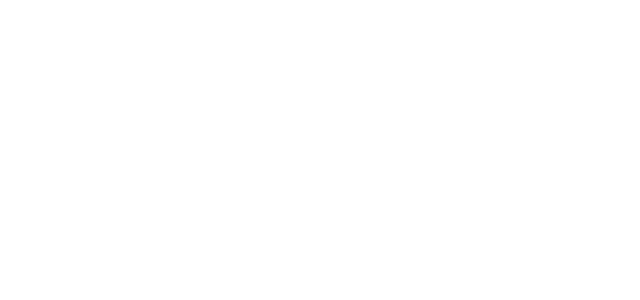
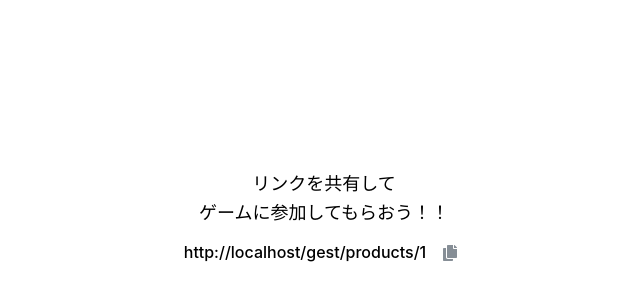
Before and after one commit to Team-1-myTreasure/myTreasure, a React (Vite) app in the folder frontend/: page /host/products/1/shareurl in a window 1280 px wide. Before the commit this address had no page. Shown: the part 176-476 px from the top of the page, without its empty margins (316-956 px from the left). Built offline with nearby package versions, Linux system fonts and the light colour scheme.

Commit message:
実際に共有するURLの作成
Co-authored-by: Ichihara-Soma <Ichihara-Soma@users.noreply.github.com>

```diff
--- a/frontend/src/App.jsx
+++ b/frontend/src/App.jsx
@@ -20,8 +20,8 @@
           <Route path="host">
             <Route path="allproducts" element={<AllProducts />} />
             <Route path="createproduct" element={<CreateProduct />} />
-            <Route path="problemdetail" element={<ProblemDetail />} />
-            <Route path="shareurl" element={<ShareUrl />} />
+            <Route path="products/:productId/problemdetail" element={<ProblemDetail />} />
+            <Route path="products/:productId/shareurl" element={<ShareUrl />} />
             <Route path="signupPage" element={<SignupPage />} />
             <Route path="signinPage" element={<SigninPage />} />
           </Route>
--- a/frontend/src/components/ProblemForm.jsx
+++ b/frontend/src/components/ProblemForm.jsx
@@ -1,11 +1,8 @@
 import { Button, Group, TextInput, Stack } from "@mantine/core";
 import { useForm } from "@mantine/form";
-import { useNavigate } from "react-router-dom";
-
 
 export const ProblemForm = (props) => {
   const { onSubmit } = props;
-  const navigate = useNavigate();
   const form = useForm({
     mode: "uncontrolled",
     initialValues: {
@@ -53,7 +50,7 @@
       </Stack>
 
       <Group justify="flex-end" mt="md">
-        <Button type="submit" fullWidth variant="outline" color="indigo" onClick={() => navigate("/host/shareurl")}>
+        <Button type="submit" fullWidth variant="outline" color="indigo">
           問題設定を終了
         </Button>
       </Group>
--- a/frontend/src/pages/CreateProduct.jsx
+++ b/frontend/src/pages/CreateProduct.jsx
@@ -1,16 +1,9 @@
 import { Link, useNavigate } from "react-router-dom";
-import { useState, useEffect } from "react";
+import { useState } from "react";
 
 export const CreateProduct = () => {
   const [title, setTitle] = useState("");
-  const [productId, setProductId] = useState();
   const navigate = useNavigate();
-
-  useEffect(() => {
-    if (productId !== undefined) {
-      navigate("/host/problemdetail", { state: { productId: productId } });
-    }
-  }, [productId]);
 
   return (
     <>
@@ -32,7 +25,8 @@
             body: JSON.stringify({ host_id: 1, product_name: title }),
           });
           const targetId = await res.json();
-          setProductId(targetId[0].product_id);
+          // TODO:本来は/host/{userName}/products/{productId}/problemdetail
+          navigate(`/host/products/${targetId[0].product_id}/problemdetail`);
           console.log("targetId: ", targetId[0].product_id);
         }}
       >
--- a/frontend/src/pages/ProblemDetail.jsx
+++ b/frontend/src/pages/ProblemDetail.jsx
@@ -1,5 +1,5 @@
 /* eslint-disable no-unused-vars */
-import { useLocation } from "react-router-dom";
+import { useParams, useNavigate } from "react-router-dom";
 import { useState } from "react";
 import { Map } from "../components/Map";
 import { createContext } from "react";
@@ -8,8 +8,10 @@
 export const locationContext = createContext();
 
 export const ProblemDetail = () => {
-  const location = useLocation();
-  const productId = location.state.productId;
+  // const location = useLocation();
+  // const productId = location.state.productId;
+  const navigate = useNavigate();
+  const { productId } = useParams();
   const [problems, setProblems] = useState([]);
   const [markerPosition, setMarkerPosition] = useState([]);
   return (
@@ -39,6 +41,7 @@
             },
             body: JSON.stringify(problem),
           });
+          navigate(`/host/products/${productId}/shareurl`, { replace: true });
         }}
       />
     </>
--- a/frontend/src/pages/ShareUrl.jsx
+++ b/frontend/src/pages/ShareUrl.jsx
@@ -7,11 +7,12 @@
   Flex,
   Container,
 } from "@mantine/core";
+import { useParams } from "react-router-dom";
 import { FaCheck, FaCopy } from "react-icons/fa";
 
-const Copy = () => {
+const Copy = ({url}) => {
   return (
-    <CopyButton value="コピーしたURLです。" timeout={2000}>
+    <CopyButton value={url} timeout={2000}>
       {({ copied, copy }) => (
         <Tooltip label={copied ? "Copied" : "Copy"} withArrow position="right">
           <ActionIcon
@@ -32,9 +33,9 @@
 };
 
 export const ShareUrl = () => {
+  const {productId} = useParams();
   const uri = new URL(window.location.href);
 
-  console.log(uri.origin);
   return (
     <Container align="center" justify="center" fluid>
       <Text size="lg">
@@ -51,10 +52,10 @@
         wrap="wrap"
       >
         <Text fw={500} truncate="end">
-          {`${uri.origin}/gest`}
+          {`${uri.origin}/gest/products/${productId}`}
         </Text>
 
-        <Copy />
+        <Copy url={`${uri.origin}/gest/products/${productId}`} />
       </Flex>
     </Container>
   );
```
